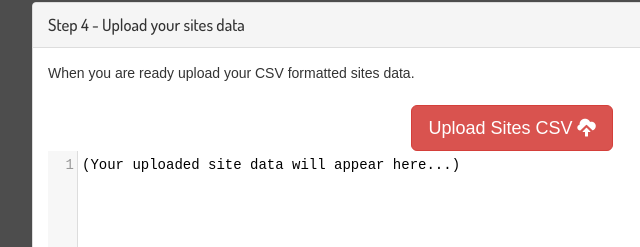
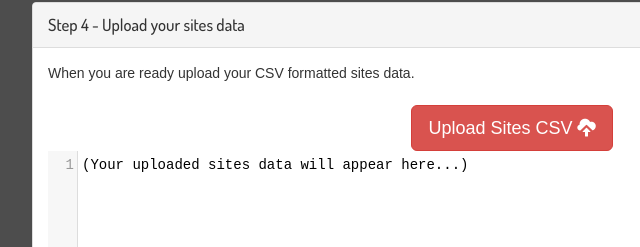
Before and after one commit to neii-tools/csv2geojson, a plain HTML site: page index.html in a window 1280 px wide. Shown: the part 914-1161 px from the top of the page, 128-768 px from the left. Drawn offline with nearby package versions, Linux system fonts and the light colour scheme.

Commit message:
Update index.html
One more site/sites edit

```diff
--- a/index.html
+++ b/index.html
@@ -99,7 +99,7 @@
 	</div>
 	<div class="row">
         <div class="col-md-12">
-            <textarea id="csvload" class="code" placeholder="Enter or paste your csv content here" cols="100" rows="30" >(Your uploaded site data will appear here...)</textarea>
+            <textarea id="csvload" class="code" placeholder="Enter or paste your csv content here" cols="100" rows="30" >(Your uploaded sites data will appear here...)</textarea>
         </div>
     	</div>
 
```
